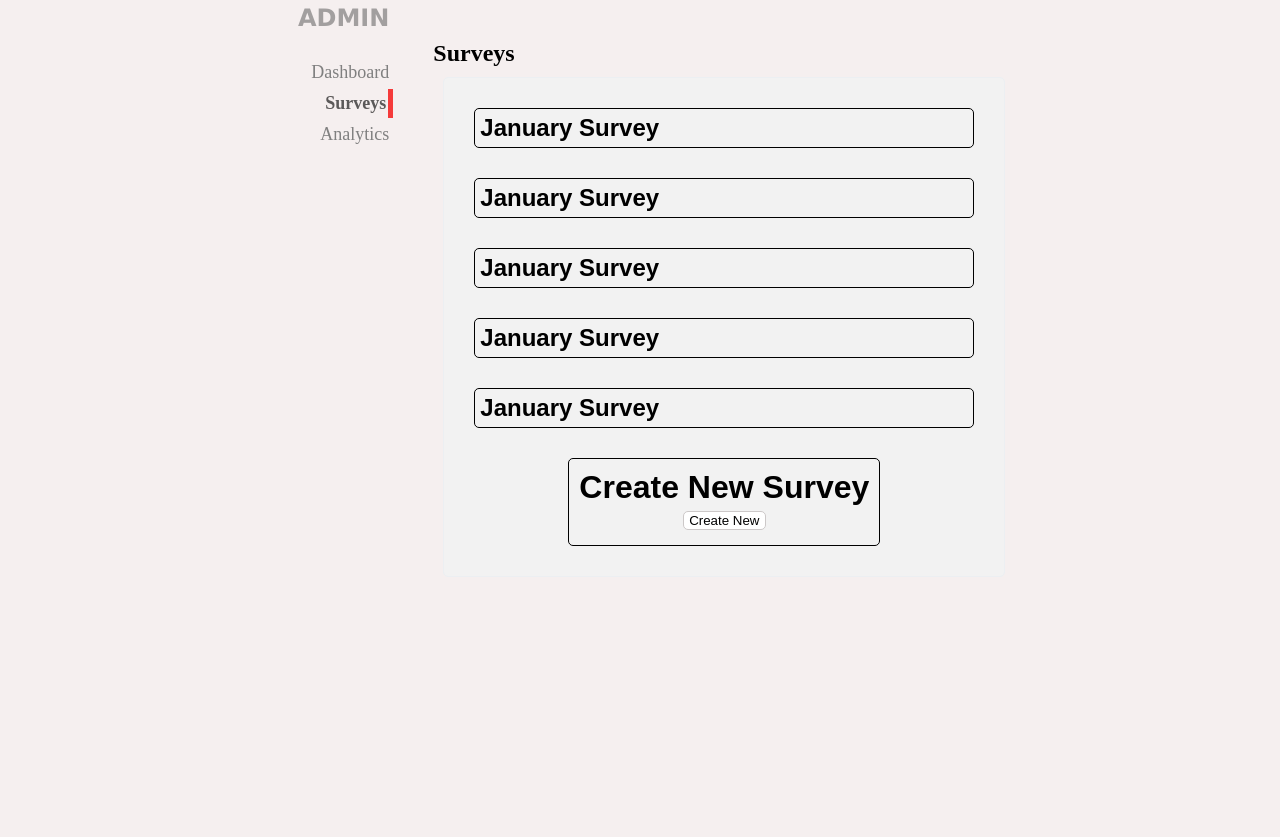
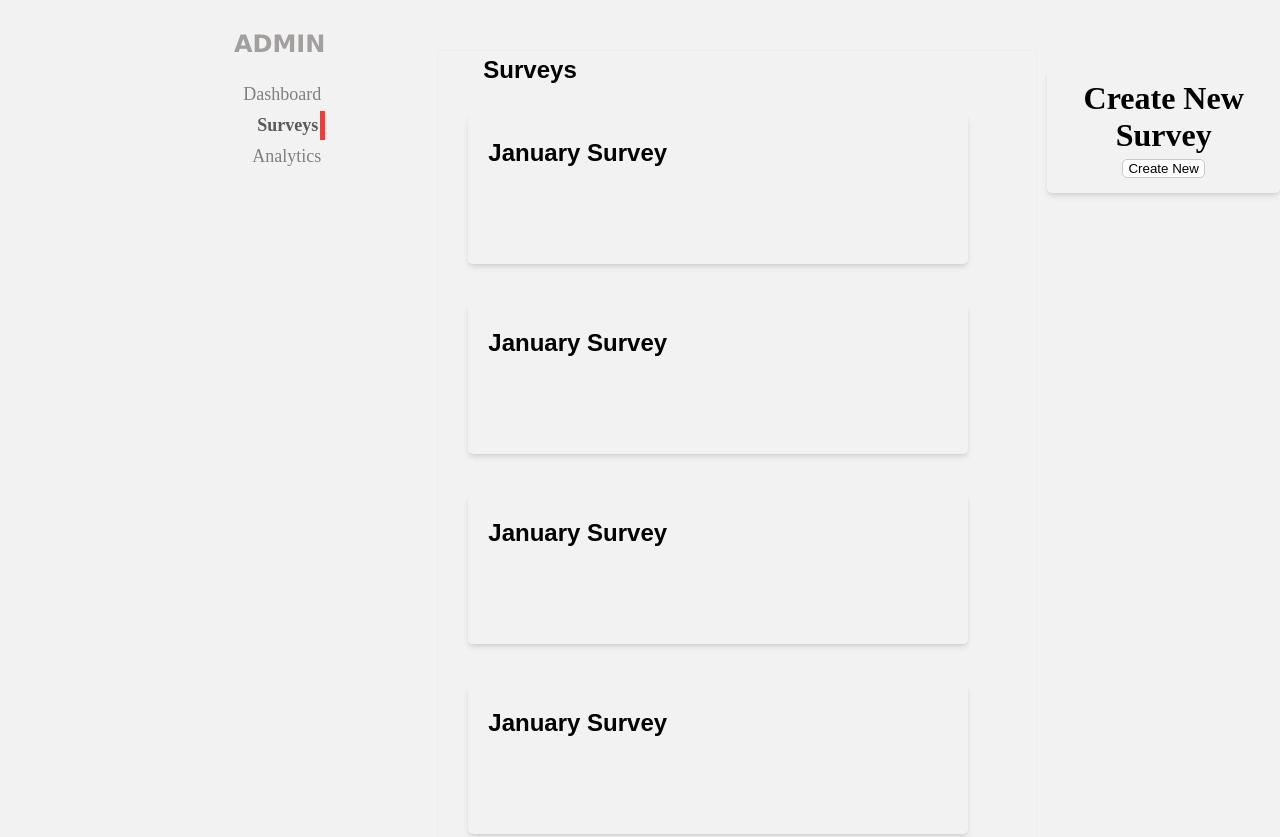
Before and after one commit to nabiswavalencia/survey-admin-page, a plain HTML site: page surveys.html in a window 1280 px wide. Shown: the top 837 px of the page. Drawn offline with Linux system fonts and the light colour scheme.

Commit message:
modified css

```diff
--- a/admin.css
+++ b/admin.css
@@ -5,15 +5,15 @@
 }
 
 body{
-   background-color: rgb(245, 239, 239);
+ background-color: #F2F2F2;
 }
 .my-page{
 
   display: grid;
   grid-template-columns: repeat(3, minmax(0, 1fr));
   grid-template-rows: repeat(4, minmax(0, 1fr)) ;
-    row-gap: 100px;
-    column-gap: 20px;
+  row-gap: 10px;
+  column-gap: 2px;
 }
 .side-bar{
   display: flex;
@@ -32,12 +32,12 @@
   color:rgb(162, 159, 159);
   text-align: left;
   font-weight: bold;
-    padding: 4px;
+  padding-top: 30px;
   font-size: x-large;
   font-family:'Lucida Sans', 'Lucida Sans Regular', 'Lucida Grande', 'Lucida Sans Unicode', Geneva, Verdana, sans-serif;
 }
 #dropdown{
-    margin: 0 20px ;
+  margin: 0px 100px ;
 }
 
 ul{
--- a/analytics.css
+++ b/analytics.css
@@ -5,7 +5,7 @@
 }
 
 body{
-   background-color: rgb(245, 239, 239);
+ background-color: #F2F2F2;
 }
 .my-page{
 
@@ -33,12 +33,12 @@
   color:rgb(162, 159, 159);
   text-align: left;
   font-weight: bold;
-    padding: 4px;
+  padding-top: 30px;
   font-size: x-large;
   font-family:'Lucida Sans', 'Lucida Sans Regular', 'Lucida Grande', 'Lucida Sans Unicode', Geneva, Verdana, sans-serif;
 }
 #dropdown{
-    margin: 0 20px ;
+  margin: 0 100px ;
 }
 ul{
   padding-top: 20px;
@@ -60,6 +60,10 @@
 
 }
 .analytics-body{
+  box-shadow: 0 4px 6px -1px rgb(0 0 0 / 0.1), 0 2px 4px -2px rgb(0 0 0 / 0.1);  margin-top: 10px;
+  padding: 40px;
+  height: 700px;
+  width: 800px;
   margin-top: 40px;
   grid-column: span 2;
 }
--- a/survey.css
+++ b/survey.css
@@ -5,20 +5,19 @@
 }
 
 body{
- background-color: rgb(245, 239, 239);
+ background-color:#F2F2F2;
 }
 .my-page{
 
   display: grid;
   grid-template-columns: repeat(3, minmax(0, 1fr));
   grid-template-rows: repeat(4, minmax(0, 1fr)) ;
-  row-gap: 100px;
-  column-gap: 20px;
+  row-gap: 10px;
+  column-gap: 2px;
 }
 .side-bar{
-  margin-left: 0px;
   display: flex;
-  justify-content: end;
+  justify-content: flex-end;
   grid-column: span 1;
   grid-row: span 3;
 }
@@ -33,12 +32,12 @@ a{
   color:rgb(162, 159, 159);
   text-align: left;
   font-weight: bold;
-  padding: 4px;
+  padding-top: 30px;
   font-size: x-large;
   font-family:'Lucida Sans', 'Lucida Sans Regular', 'Lucida Grande', 'Lucida Sans Unicode', Geneva, Verdana, sans-serif;
 }
 #dropdown{
-  margin: 0 20px ;
+  margin: 0 100px ;
 }
 ul{
   padding-top: 20px;
@@ -62,26 +61,31 @@ li{
 
 }
 .surveys-body{
-  display: block;
+  width: fit-content;
+  display: flex;
+  justify-content: center;
   margin-top: 40px;
-  grid-column: span 2;
-}
+  grid-column: span 2;}
+
 .my-page-footer{
   grid-column-start: 1;
 }
 .surveysDone{
-    width: max-content;
+    min-width: 600px;
     background-color: #F2F2F2;
     margin: 10px ;
     overflow: auto;
-    min-height: 400px;
     border: 1px solid rgb(236, 239, 242);
-    padding: 30px;
+    padding:5px 30px;
     border-radius: 5px;
     font-family: Arial, Helvetica, sans-serif;
     display: flex;
-    align-items: center;
+    justify-content: center;
   flex-direction: column;
+}
+.surveysDone h2{
+   padding-left: 15px;
+   padding-bottom: 20px;
 }
 #surveySample{
   display: flex;
@@ -91,26 +95,37 @@ li{
 
 }
 section h1{
-  border: 1px black solid;
-  padding: 5px;
+  height: 150px;
+  padding-top: 25px;
+  padding-left: 20px;
   border-radius: 5px;
   width: 500px;
+  box-shadow: 0 4px 6px -1px rgb(0 0 0 / 0.1), 0 2px 4px -2px rgb(0 0 0 / 0.1);  margin-top: 10px;
+  cursor: pointer;
+}
+
+section :hover{
+  box-shadow: 0 10px 15px -3px rgb(0 0 0 / 0.1), 0 4px 6px -4px rgb(0 0 0 / 0.1);
+
+}
+button :hover{
+    box-shadow: 0 10px 15px -3px rgb(0 0 0 / 0.1), 0 4px 6px -4px rgb(0 0 0 / 0.1);
 
 }
 #createNew{
   display: flex;
   justify-content: center;
   margin-top: 30px ;
-
+  height: fit-content;
   padding: 10px;
   text-align: center;
-  border: 1px black solid;
   width: fit-content;
   flex-direction: column;
   border-radius: 5px;
+  box-shadow: 0 4px 6px -1px rgb(0 0 0 / 0.1), 0 2px 4px -2px rgb(0 0 0 / 0.1);
+  cursor: pointer;
+}
 
-
-}
 button{
   width: fit-content;
   align-self: center;
--- a/surveys.html
+++ b/surveys.html
@@ -22,21 +22,21 @@
     </div>
     <div class="surveys-body">
       <div></div>
-      <h2>Surveys</h2>
+
       <div class="surveysDone">
+          <h2>Surveys</h2>
         <div id="surveySample">
           <section> <h1>January Survey</h1></section>
           <section> <h1>January Survey</h1></section>
           <section> <h1>January Survey</h1></section>
           <section> <h1>January Survey</h1></section>
           <section> <h1>January Survey</h1></section>
-
-        </div>
-        <div id="createNew">
-            <h1>Create New Survey</h1>
-            <button> Create New </button>
         </div>
       </div>
+      <div id="createNew">
+        <h1>Create New Survey</h1>
+        <button> Create New </button>
+    </div>
     </div>
 
     <footer class="my-page-footer"> </footer></footer>
```
Lines whose indentation alone changed are shown as unchanged.
